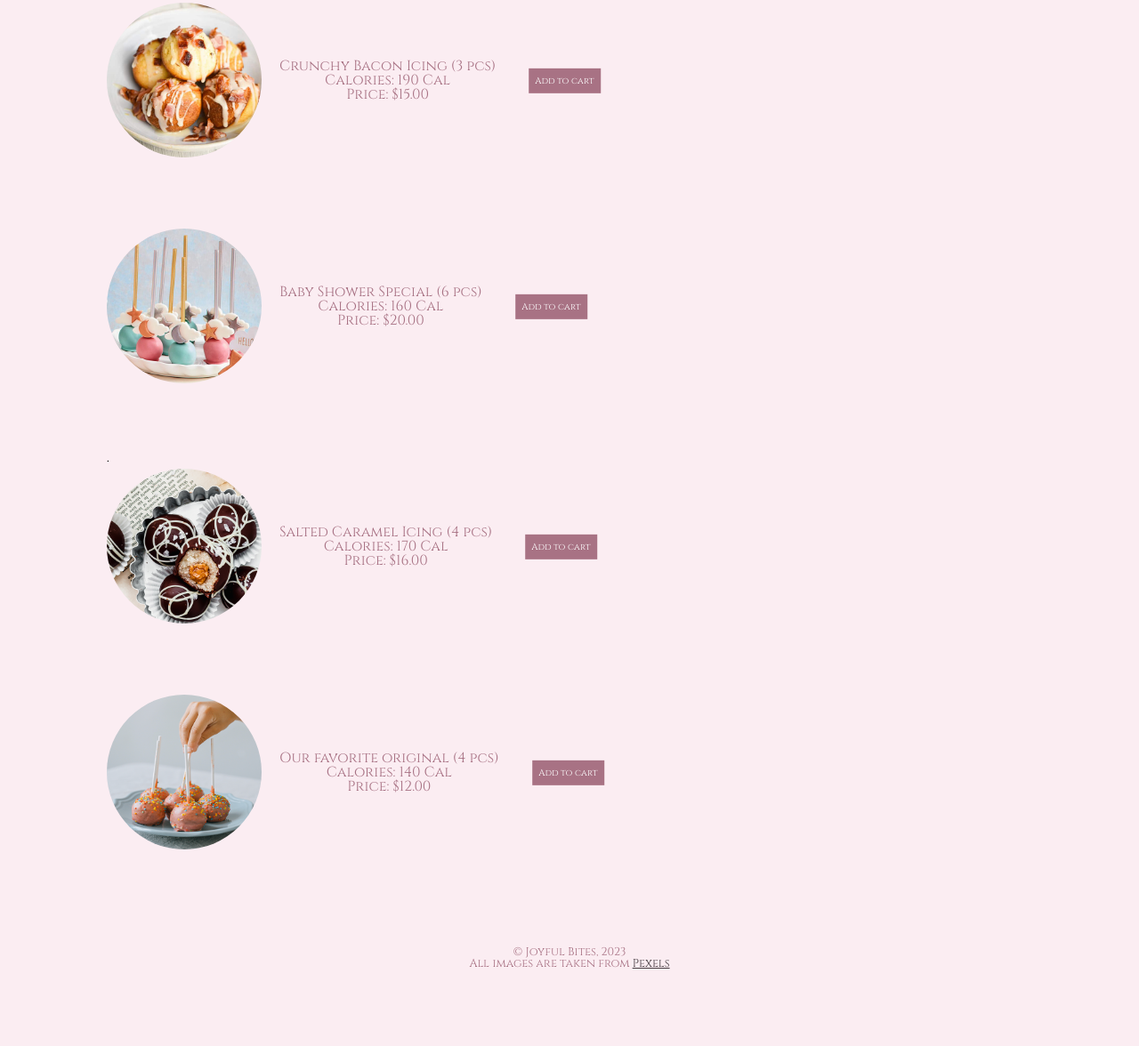
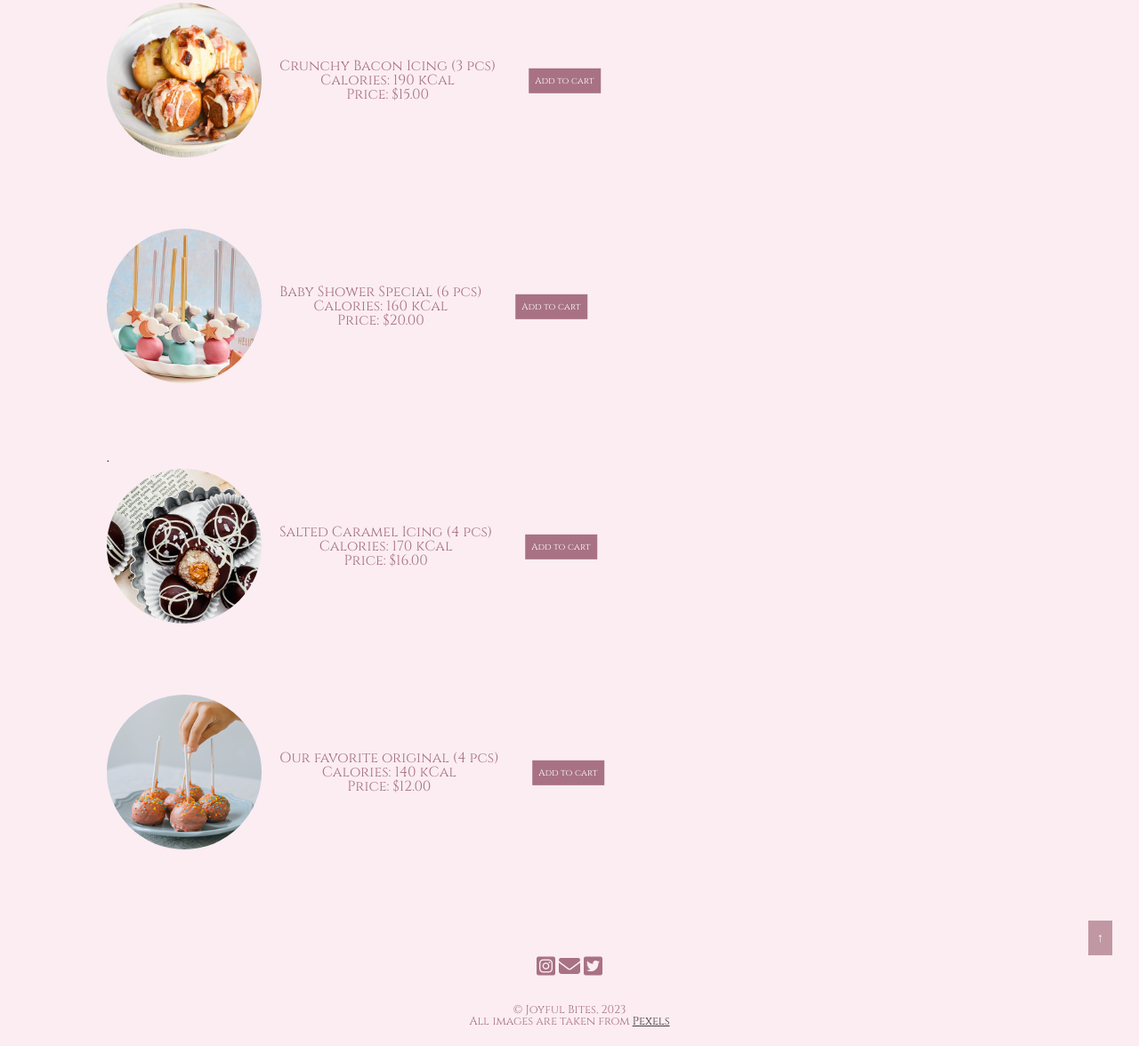
Before and after one commit to qian0037/mtm6201-midterm, a plain HTML site: page shop.html in a window 1280 px wide. Shown: the part 462-1638 px from the top of the page at 89% size. Before the commit the page ends 1573 px from the top, so only its background shows below. Drawn offline with Linux system fonts and the light colour scheme.

Commit message:
Finalizes CSS

```diff
--- a/css/main.css
+++ b/css/main.css
@@ -31,7 +31,7 @@ h4 {
   font-size: 1rem;
 }
 
-/* Add a consistent font and colour for paragraph */
+/* Add a consistent font and colour for all paragraphs */
 p {
   font-family: 'Raleway', sans-serif;
   font-weight: 200;
@@ -89,7 +89,9 @@ p {
 header {
   background-color: #FBEDF2;
 }
+
 /* Style the content of Homepage */
+
 .bannerImg {
   width: 100%;
 }
@@ -120,10 +122,11 @@ header {
 }
 
 .search input {
-  background-color:#EFDAE2;
+  background-color: #EFDAE2;
   border: none;
   border-bottom: 1px solid #a87284;
 }
+
 /* Style the content of About Section */
 .aboutUs {
   padding: 20px;
@@ -137,34 +140,63 @@ header {
 .typewriter {
   padding: 50px;
 }
+
 .typewriter h3 {
-  overflow: hidden; /* Ensures the content is not revealed until the animation */
-  border-right: .15em solid #463c42; /* The typwriter cursor */
-  white-space: nowrap; /* Keeps the content on a single line */
-  margin: 0 auto; /* Gives that scrolling effect as the typing happens */
+  overflow: hidden;
+  /* Ensures the content is not revealed until the animation */
+  border-right: .15em solid #463c42;
+  /* The typwriter cursor */
+  white-space: nowrap;
+  /* Keeps the content on a single line */
+  margin: 0 auto;
+  /* Gives that scrolling effect as the typing happens */
   letter-spacing: .15em;
   animation:
-    typing 3.5s steps(40,end),
+    typing 3.5s steps(40, end),
     blink-caret .75s step-end infinite;
 }
 
 /* The typing effect */
 @keyframes typing {
-  from { width: 0 }
-  to { width: 50% }
+  from {
+    width: 0
+  }
+
+  to {
+    width: 50%
+  }
 }
 
 /* The typewriter cursor effect */
 @keyframes blink-caret {
-  from, to { border-color: transparent }
-  50% { border-color: #463c42ac; }
+
+  from,
+  to {
+    border-color: transparent
+  }
+
+  50% {
+    border-color: #463c42ac;
+  }
 }
+
 /* The colour changing effect */
-@keyframes changeColour  {
-  0%   {background-color:#463c42;}
-  25%  {background-color:#463c42 70%;}
-  50%  {background-color: #463c42 50%;}
-  100% {background-color: #a87284 90%}
+@keyframes changeColour {
+  0% {
+    background-color: #463c42;
+  }
+
+  25% {
+    background-color: #463c42 70%;
+  }
+
+  50% {
+    background-color: #463c42 50%;
+  }
+
+  100% {
+    background-color: #a87284 90%
+  }
 }
 
 .refer {
@@ -178,6 +210,7 @@ header {
   0% {
     opacity: 1;
   }
+
   50% {
     opacity: 1;
     transform: scale(0.7);
@@ -192,7 +225,7 @@ header {
   animation-name: growing;
   animation-duration: 2s;
   animation-iteration-count: infinite;
-  margin:0;
+  margin: 0;
 }
 
 .contactUs {
@@ -248,7 +281,7 @@ button {
 }
 
 button:hover {
-  background-color:#EFDAE2;
+  background-color: #EFDAE2;
   color: #a87284;
   border: 0.7px solid #a87284;
   transition: 0.5s;
@@ -284,6 +317,15 @@ table {
 
 .backtotop {
   text-decoration: none;
+  color: #a87284;
+}
+
+.socialMedia {
+  text-align: center;
+}
+
+.icons {
+  font-size: 1.5rem;
   color: #a87284;
 }
 
@@ -358,10 +400,9 @@ table {
     opacity: 80%;
   }
 
-  /* Styling navigation */
+  /* Style the navigation */
   .main-nav {
     display: flex;
-    /* align-items: center; */
     justify-content: center;
     margin: 0 auto;
     background-color: #463c42;
@@ -409,8 +450,8 @@ table {
 
   .contactInfo {
     width: 30%;
-  margin-left: 80px;
-    }
+    margin-left: 80px;
+  }
 
 
   .button-search {
--- a/shop.html
+++ b/shop.html
@@ -22,9 +22,10 @@
     <header class="masthead">
         <a href="#top"></a>
         <a href="shop.html">
-        <div class="refer">
+            <div class="refer">
                 - Refer a friend and you'll both get 15% off on all cake pops -
-        </div></a>
+            </div>
+        </a>
         <div class="social">
             <div class="search">
                 <input type="search" placeholder="Search" name="search">
@@ -81,7 +82,7 @@
                 <img src="images/bacon.png" alt="Crunchy Bacon Icing cake pops">
                 <div class="productIntro">
                     <h4>Crunchy Bacon Icing (3 pcs)</h4>
-                    <h5>Calories: 190 Cal</h5>
+                    <h5>Calories: 190 kCal</h5>
                     <h5>Price: $15.00</h5>
                 </div>
                 <a href="shop.html"><button class="buttonCart">Add to cart</button></a>
@@ -91,17 +92,16 @@
                 <img src="images/babyshower.png" alt="Baby Shower cake pops">
                 <div class="productIntro">
                     <h4>Baby Shower Special (6 pcs)</h4>
-                    <h5>Calories: 160 Cal</h5>
+                    <h5>Calories: 160 kCal</h5>
                     <h5>Price: $20.00</h5>
                 </div>
                 <a href="shop.html"><button class="buttonCart">Add to cart</button></a>
             </div>·
-
             <div class="items">
                 <img src="images/saltedcaramel.png" alt="Salted Caramel cake pops">
                 <div class="productIntro">
                     <h4>Salted Caramel Icing (4 pcs)</h4>
-                    <h5>Calories: 170 Cal</h5>
+                    <h5>Calories: 170 kCal</h5>
                     <h5>Price: $16.00</h5>
                 </div>
                 <a href="shop.html"><button class="buttonCart">Add to cart</button></a>
@@ -111,12 +111,24 @@
                 <img src="images/original.png" alt="The origial cake pops">
                 <div class="productIntro">
                     <h4>Our favorite original (4 pcs)</h4>
-                    <h5>Calories: 140 Cal</h5>
+                    <h5>Calories: 140 kCal</h5>
                     <h5>Price: $12.00</h5>
                 </div>
                 <a href="shop.html"><button class="buttonCart">Add to cart</button></a>
             </div>
         </div>
+    </div>
+    <div class="buttonTop">
+        <a href="#top">
+            <button type="button"> ↑ </button>
+            <a>
+    </div>
+    </div>
+    <div class="socialMedia">
+        <a class="icons" href="https://www.instagram.com/" target="_blank"><i
+                class="fa-brands fa-square-instagram"></i></a>
+        <a class="icons" href="mailto: info@joyfulbites.com" target="_blank"><i class="fa-solid fa-envelope"></i></a>
+        <a class="icons" href="https://www.twitter.com/" target="_blank"><i class="fa-brands fa-square-twitter"></i></a>
     </div>
     <footer class="footer">
         <div class="copyright">
```
Also changed, not shown: contact.html (+16 -3 lines), index.html (+14 -9 lines).
